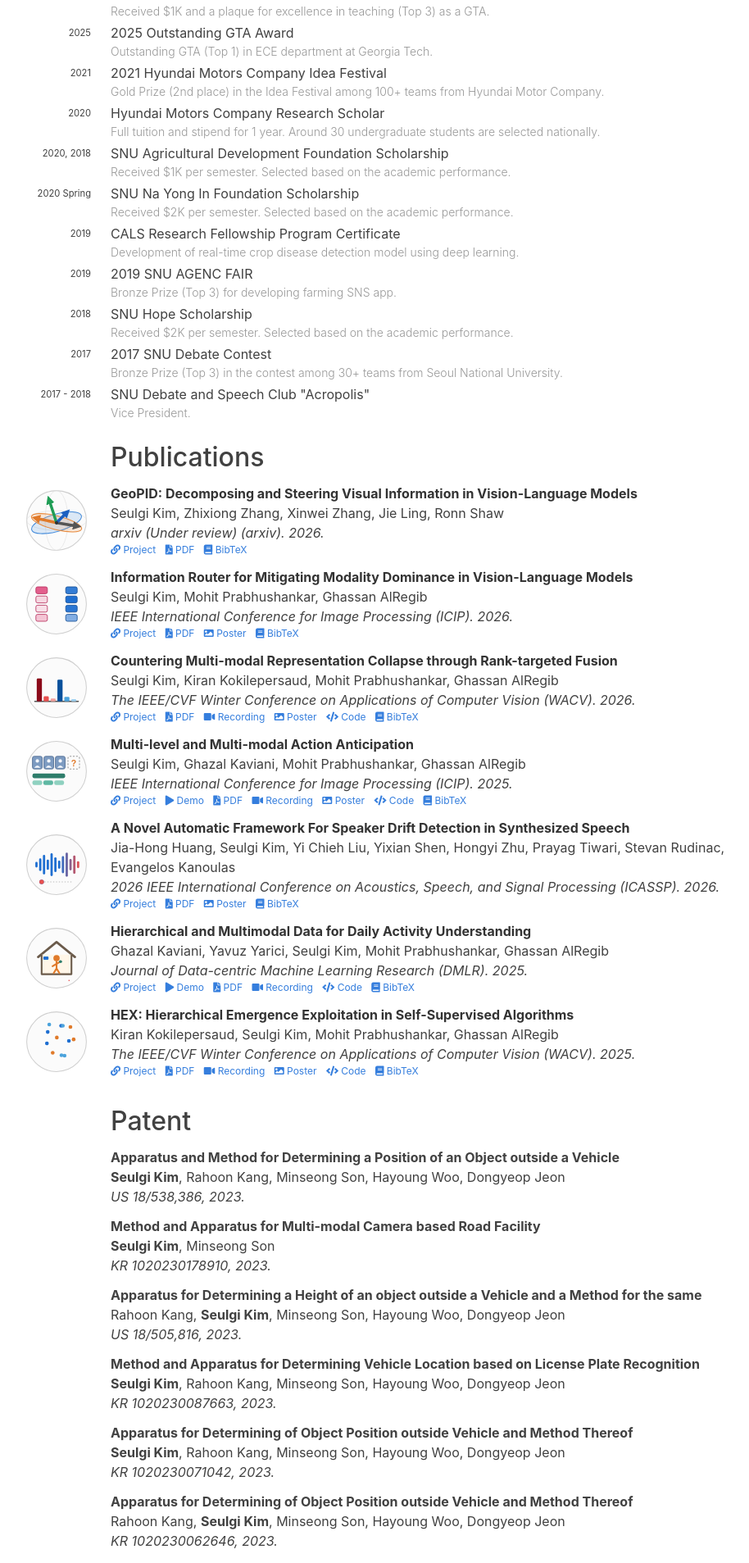
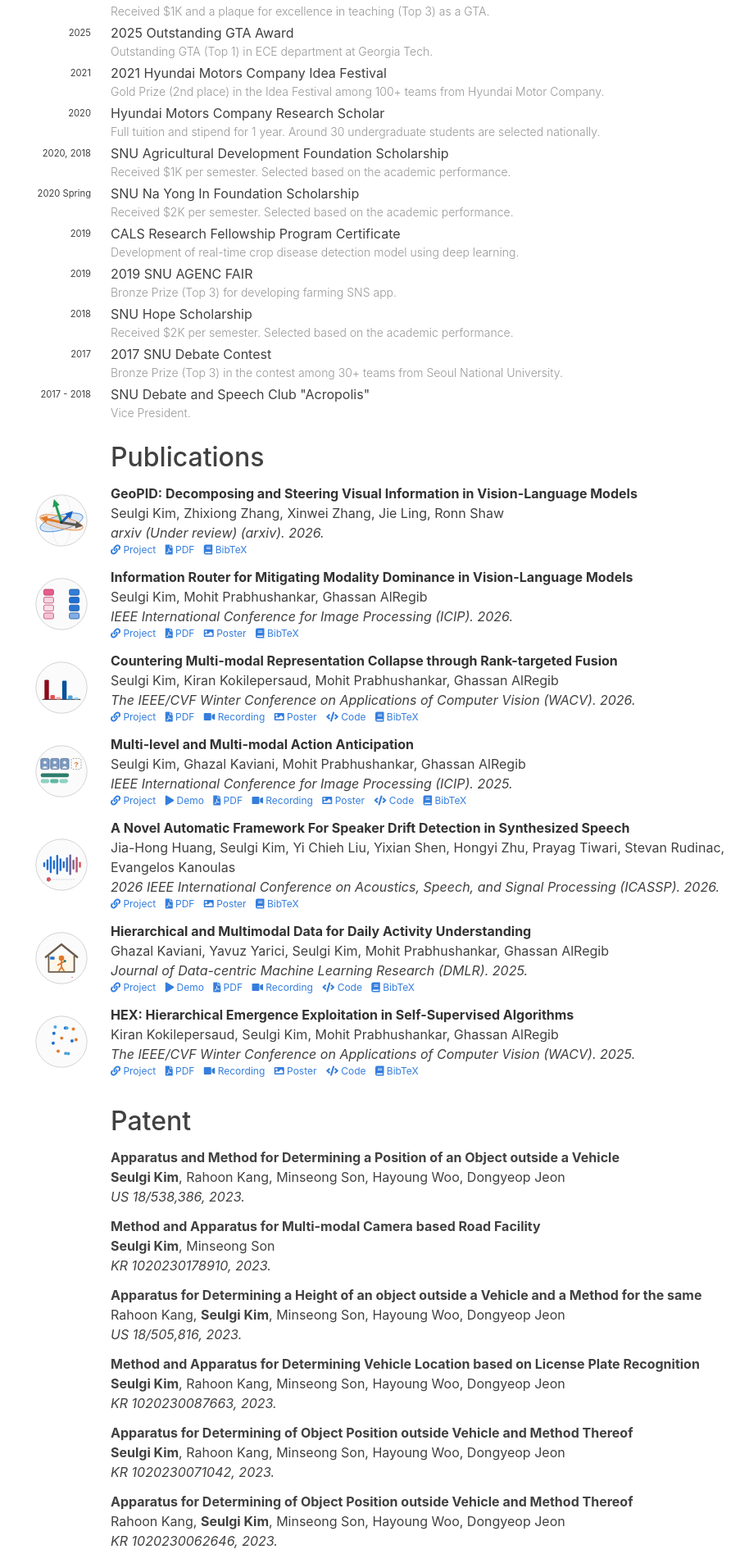
Before and after one commit to skvictoria/skvictoria.github.io, a Jekyll site: the page built from cv.md, in a window 1280 px wide. Shown: the part 1894-3801 px from the top of the page at 82% size, without its empty margins (197-1111 px from the left). Built offline with Jekyll 4.4.1, drawn with Linux system fonts in a browser that asks for light colours; nearby versions of some CDN libraries; some web fonts are replaced.

Commit message:
Shrink publication icons to 72px
Co-Authored-By: Claude Opus 5.5 (1M context) <noreply@anthropic.com>

```diff
--- a/_sass/_cv.scss
+++ b/_sass/_cv.scss
@@ -121,7 +121,7 @@
 
 // SVG icons are square and read best smaller than the GIF teasers
 .pub-thumb-icon {
-	width: 84px;
+	width: 72px;
 }
 
 .pub-thumb.pub-thumb-icon img {
```
